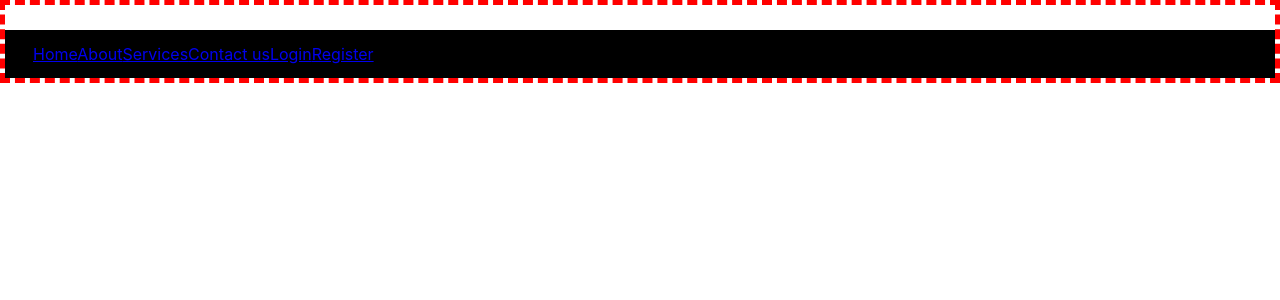
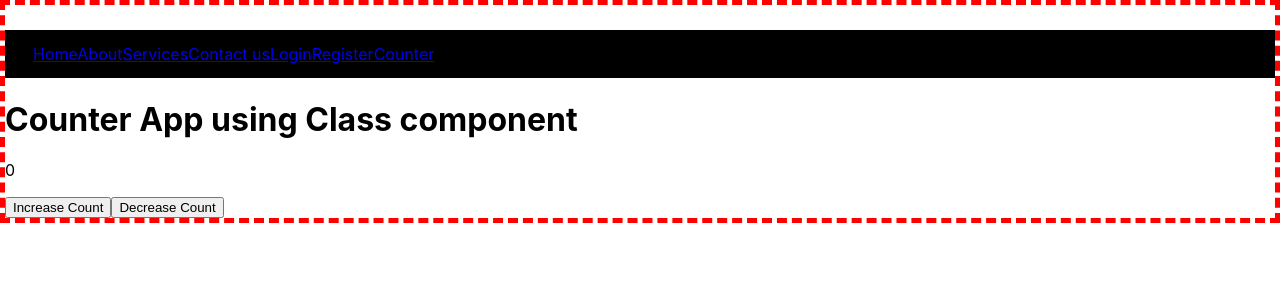
Before and after one commit to sskiragu/react-online-may-22, a React (Create React App) app: page /counter in a window 1280 px wide. Shown: the top 300 px of the page. Built offline with nearby package versions, Linux system fonts and the light colour scheme; the HTML template or start-up script is replaced by a standard one.

Commit message:
Counter app using class component example 1

```diff
--- a/src/App.js
+++ b/src/App.js
@@ -4,6 +4,7 @@ import Login from './components/Login';
 import NavBar from './components/NavBar';
 import Register from './components/Register';
 // import SignUp from './components/SignUp';
+import Counter from './components/Counter'
 
 const App = () => {
 
@@ -14,6 +15,7 @@ const App = () => {
             <Routes>
               <Route path='/login' element={<Login />}/>
               <Route path='/register' element={<Register />}/>
+              <Route path='/counter' element={<Counter />}/>
             </Routes>
           </BrowserRouter>
         </div>
--- /dev/null
+++ b/src/components/Counter.js
@@ -0,0 +1,21 @@
+import React, { Component } from 'react'
+
+export default class Counter extends Component {
+
+    constructor(){
+        super()
+        this.state = {
+            count: 0
+        }
+    }
+  render() {
+    return (
+      <div>
+        <h1>Counter App using Class component</h1>
+        <p>{this.state.count}</p>
+        <button onClick={() => this.setState({count: this.state.count + 1})}>Increase Count</button>
+        <button onClick={() => this.setState({count: this.state.count - 1})}>Decrease Count</button>
+      </div>
+    )
+  }
+}
--- a/src/components/NavBar.js
+++ b/src/components/NavBar.js
@@ -11,6 +11,7 @@ function NavBar() {
         <Link to=''>Contact us</Link>
         <Link to='/login'>Login</Link>
         <Link to='/register'>Register</Link>
+        <Link to='/counter'>Counter</Link>
     </div>
   )
 }
```
Also changed, not shown: 1 other file (tests, documents, lock files or other folders).
